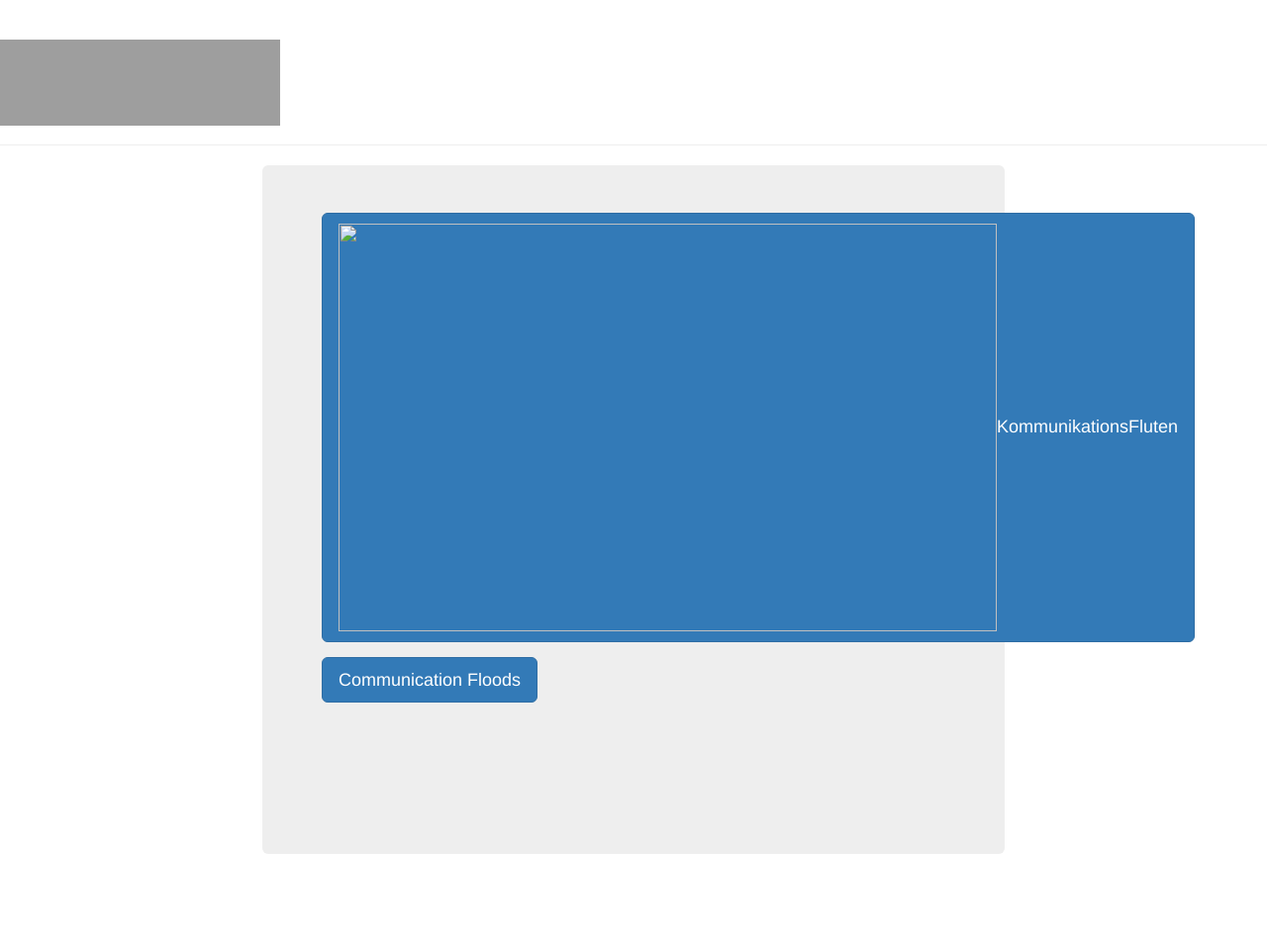
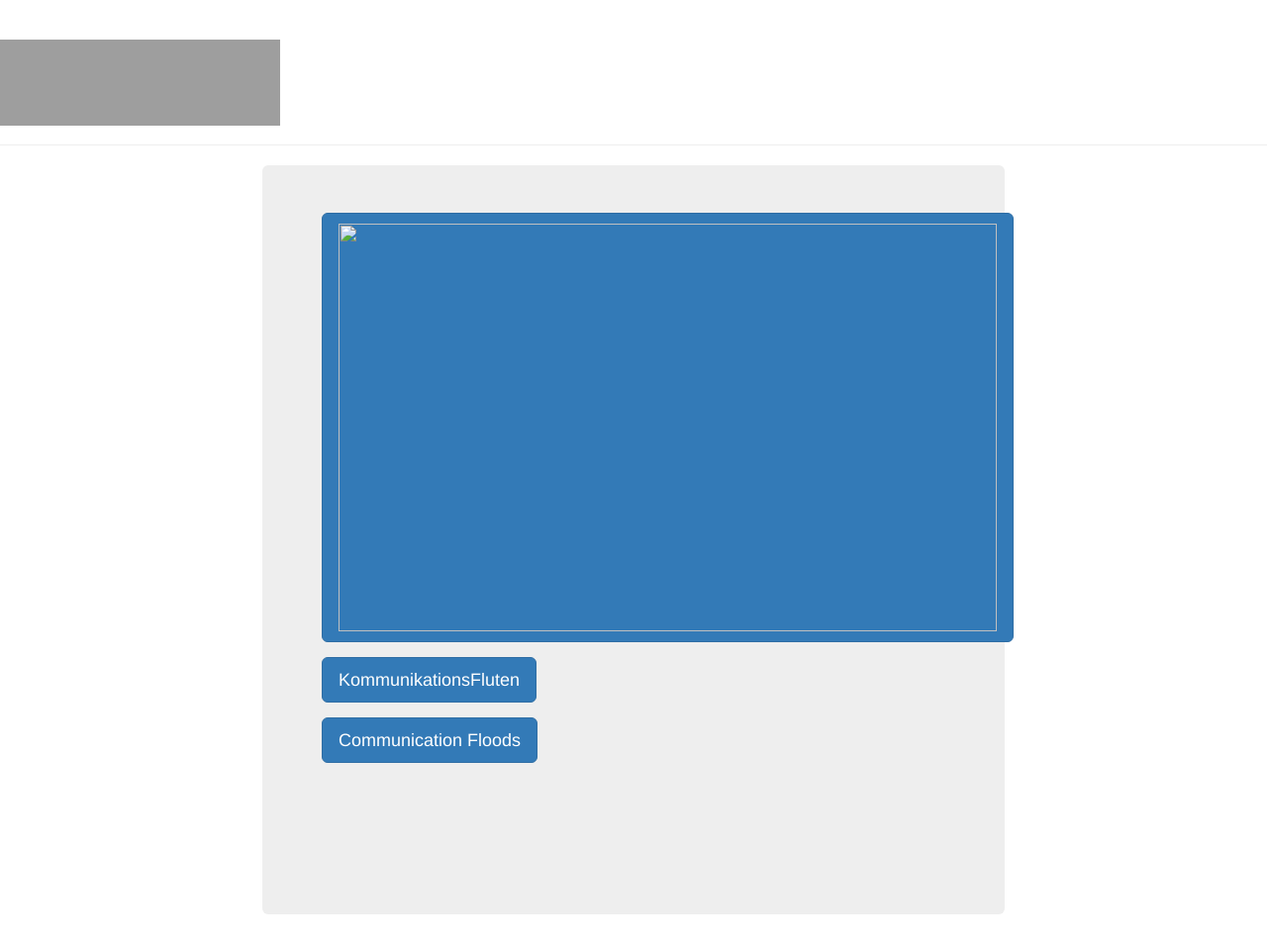
Before and after one commit to susedev/test, a Jekyll site: the page built from index.html, in a window 1280 px wide. Shown: the whole page at 99% size. Built offline with Jekyll 4.4.1, drawn with Linux system fonts in a browser that asks for light colours; nearby versions of some CDN libraries; before the commit the page ends 900 px from its top, so only the background shows below that; grey boxes are pictures that could not be loaded.

Commit message:
Edit from JekyllCMS

```diff
--- a/index.html
+++ b/index.html
@@ -3,7 +3,9 @@ layout: home
 title: Home
 ---
 <div class="jumbotron">
-<p><a class="btn btn-primary btn-lg" href="http://eijc.github.io/data/konferenz-kommunikationsfluten.html" role="button"><img alt="" src="{{ site.base_url }}/media/welle-web.png" style="width: 665px; height: 412px;" />KommunikationsFluten</a></p>
+<p><a class="btn btn-primary btn-lg" href="http://eijc.github.io/data/konferenz-kommunikationsfluten.html" role="button"><img alt="" src="{{ site.base_url }}/media/welle-web.png" style="width: 665px; height: 412px;" /></a></p>
+
+<p><a class="btn btn-primary btn-lg" href="http://eijc.github.io/data/konferenz-kommunikationsfluten.html" role="button">KommunikationsFluten</a></p>
 
 <p><a class="btn btn-primary btn-lg" href="http://eijc.github.io/data/conference-communication-floods.html" role="button">Communication Floods</a></p>
 
```
